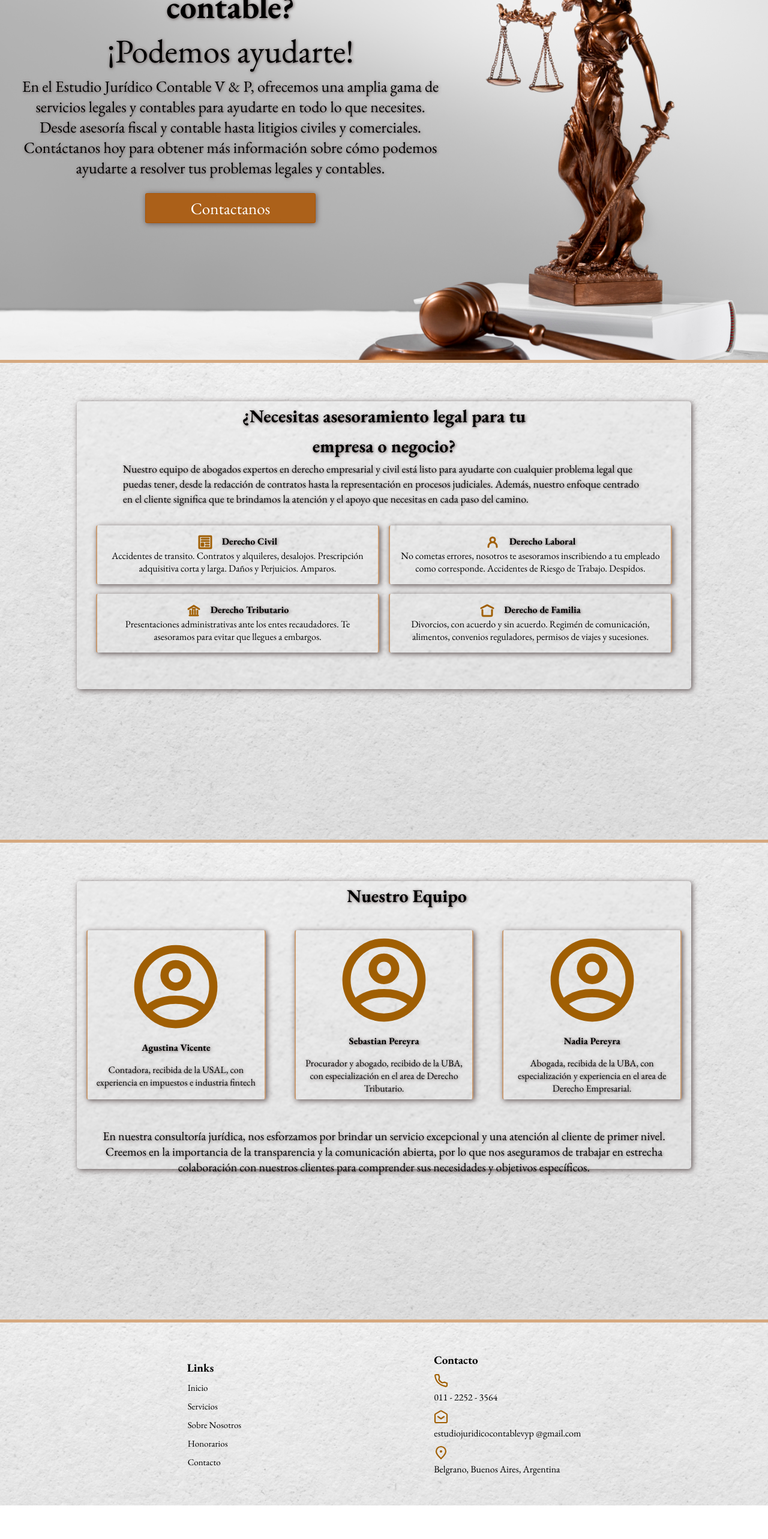
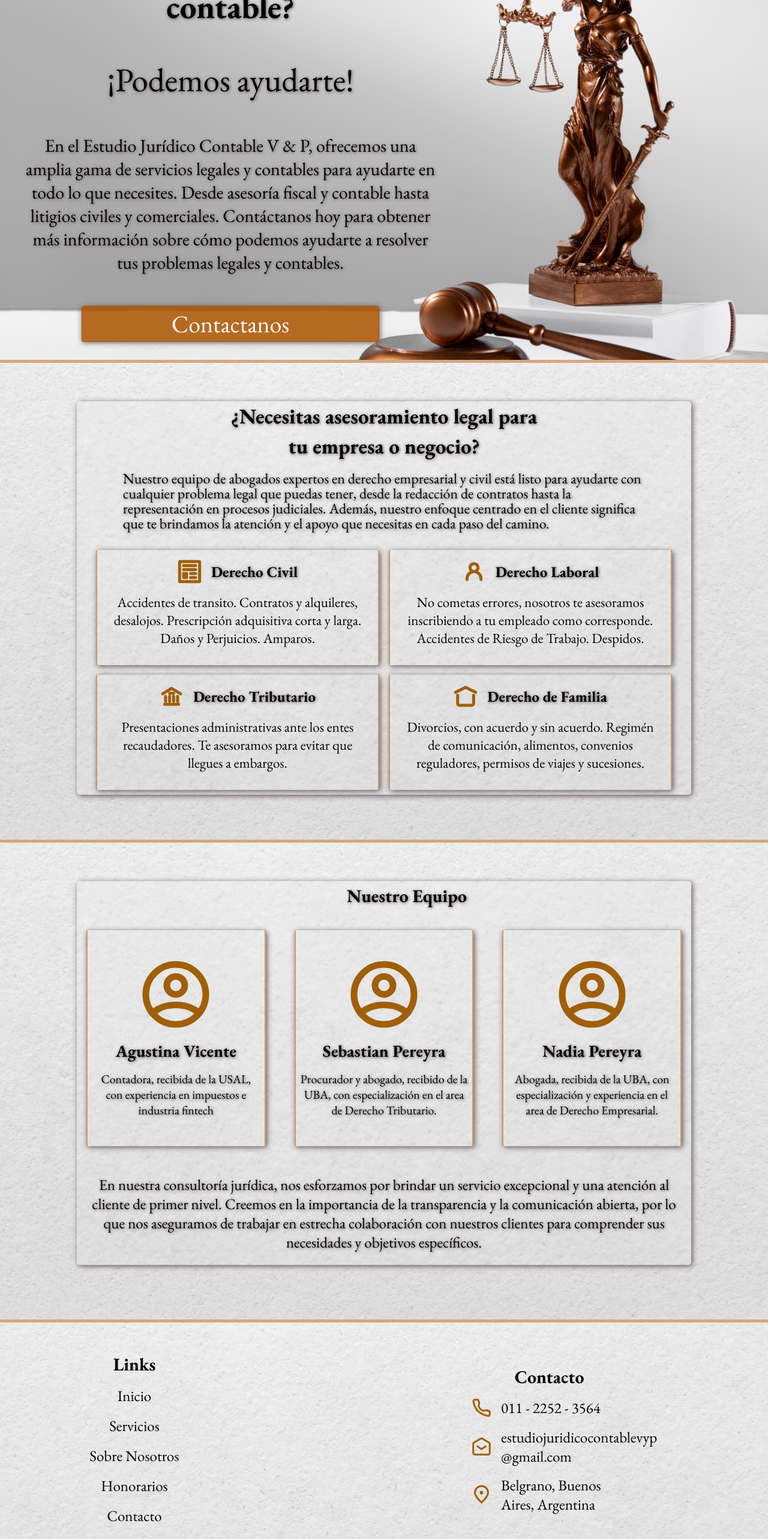
Before and after one commit to AgusPereyraa/juridicoContable, a React (Create React App) app: page / in a window 1280 px wide. Shown: the part 200-2766 px from the top of the page at 60% size. Before the commit the page ends 2710 px from the top, so only its background shows below. Built offline with nearby package versions, Linux system fonts and the light colour scheme.

Commit message:
responsive 1440 footer

```diff
--- a/src/Components/Footer/footer.css
+++ b/src/Components/Footer/footer.css
@@ -39,6 +39,55 @@
     gap: 1rem;
     display: flex;
     font-size: 20px;
+}
+
+@media (max-width: 1440px) {
+    #Footer-contain {
+        gap: 25rem;
+    }
+
+    .footerLinks {
+        justify-content: center;
+        align-items: center;
+        gap: 1rem;
+    }
+
+    .footerLinks h4 {
+        font-size: 30px;
+    }
+
+    .footerLinks a {
+        font-size: 25px;
+    }
+
+    .footerLinks p {
+        font-size: 25px;
+    }
+
+    .footerLinks img {
+        height: 33px;
+    }
+
+    .footerPhone {
+        display: flex;
+        gap: 1rem;
+        width: 60%;
+        align-items: center;
+    }
+
+    .footerEmail {
+        display: flex;
+        gap: 1rem;
+        width: 60%;
+        align-items: center;
+    }
+
+    .footerLocation {
+        display: flex;
+        gap: 1rem;
+        width: 60%;
+        align-items: center;
+    }
 }
 
 @media (min-width: 770px) and (max-width: 1024px) {
--- a/src/Components/MainHome/mainHome.css
+++ b/src/Components/MainHome/mainHome.css
@@ -42,6 +42,31 @@
     box-shadow: 1px 1px 10px #625555;
     font-weight: bolder;
     cursor: pointer;
+}
+
+@media (max-width: 1440px) {
+    .home {
+        gap: 3rem;
+        justify-content: center;
+        align-items: center;
+    }
+
+    .homeTitle {
+        width: 95%;
+        text-align: center;
+    }
+
+    .homeDescription {
+        font-size: 30px;
+    }
+
+    .homeButton {
+        width: 70%;
+        height: 8vh;
+        margin-left: 0;
+        margin-top: 0;
+        font-size: 40px;
+    }
 }
 
 @media (min-width: 770px) and (max-width: 1025px) {
--- a/src/Components/MainInfo/mainInfo.css
+++ b/src/Components/MainInfo/mainInfo.css
@@ -101,6 +101,48 @@
 
 .title h4 {
     text-shadow: 1px 1px 5px #625555;
+}
+
+@media (max-width: 1440px) {
+    .mainInfo {
+        height: 82vh;
+    }
+
+    .infoText {
+        gap: 1rem;
+    }
+
+    .infoTitle {
+        font-size: 35px;
+    }
+
+    .descTitle {
+        font-size: 24px;
+    }
+
+    .desc {
+        height: 24vh;
+        display: flex;
+        flex-direction: column;
+        gap: 1rem;
+    }
+
+    .title {
+        justify-content: center;
+        align-items: center;
+    }
+
+    .desc img {
+        height: 40px;
+    }
+
+    .desc h4 {
+        font-size: 25px;
+    }
+
+    .desc p {
+        font-size: 23px;
+    }
 }
 
 @media (min-width: 770px) and (max-width: 1024px) {
--- a/src/Components/MainTeam/mainTeam.css
+++ b/src/Components/MainTeam/mainTeam.css
@@ -74,6 +74,32 @@
     text-shadow: 1px 1px 5px #625555;
     padding: 1rem;
     text-align: center;
+}
+
+@media (max-width: 1440px) {
+    .teamMain {
+        height: 80vh;
+    }
+
+    .admin {
+        height: 45vh;
+    }
+
+    .admin img {
+        height: 120px;
+    }
+
+    .admin h4 {
+        font-size: 28px;
+    }
+
+    .admin p {
+        font-size: 20px;
+    }
+
+    .teamDesc {
+        font-size: 25px;
+    }
 }
 
 @media (min-width: 769px) and (max-width: 1024px) {
```
